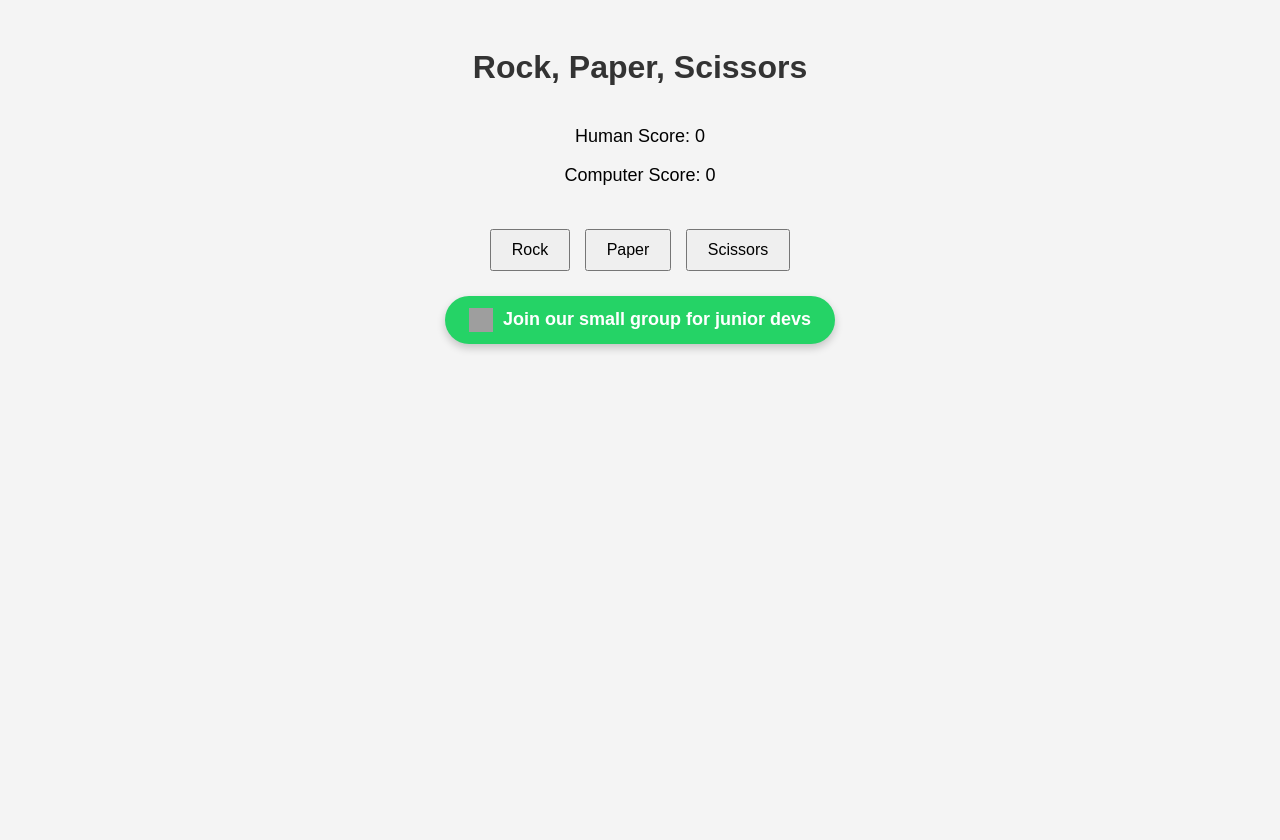
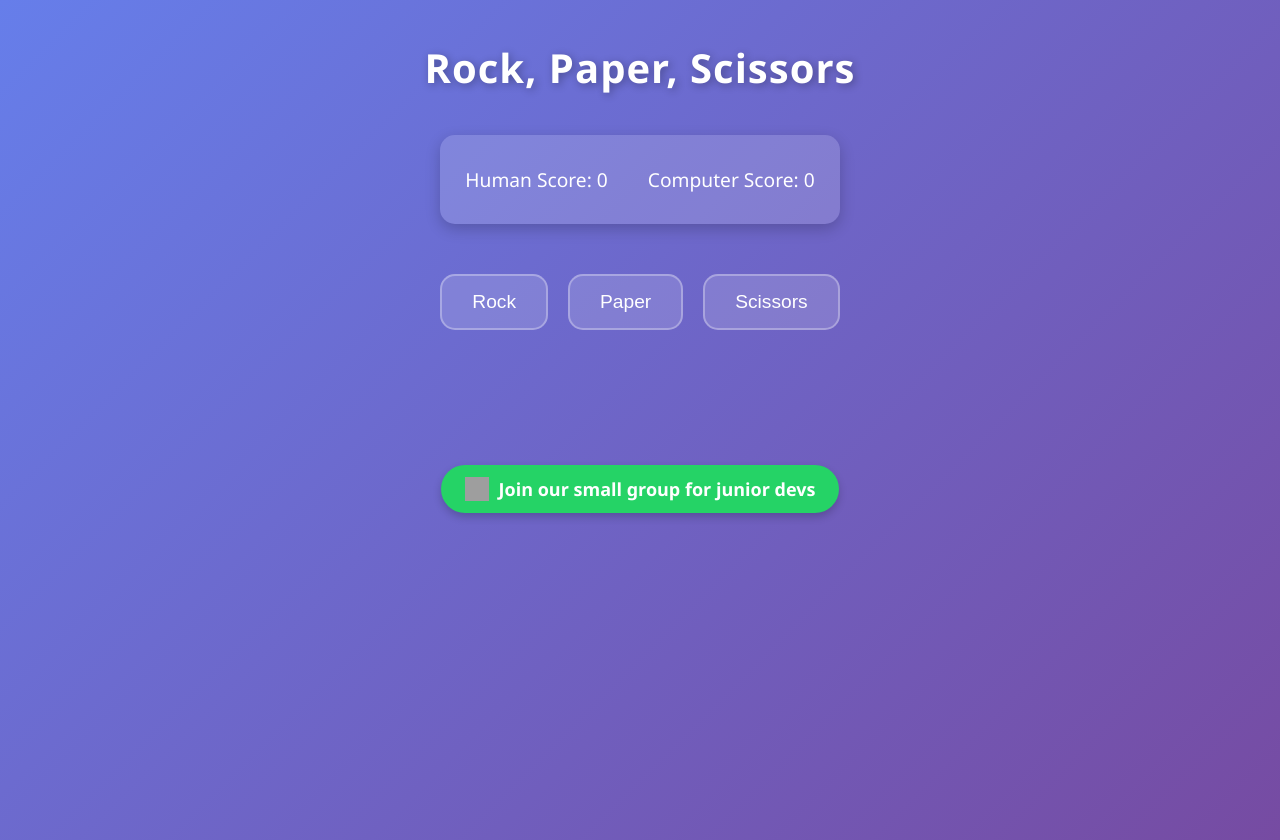
Before and after one commit to Attachee-dev/js-project, a plain HTML site: page index.html in a window 1280 px wide. Before the commit the page ends 800 px from the top, so only its background shows below. Drawn offline with Linux system fonts and the light colour scheme; grey boxes are pictures that could not be loaded.

Commit message:
rps-ui branch commit with a few ui adjustments

```diff
--- a/script.js
+++ b/script.js
@@ -38,6 +38,12 @@ function playRound(humanChoice) {
     if (roundsPlayed === 5) {
         declareWinner();
     }
+    const resultEl = document.getElementById("result");
+resultEl.textContent = result;
+resultEl.classList.add("flash");
+
+// remove animation class after it plays
+setTimeout(() => resultEl.classList.remove("flash"), 800);
 }
 
 // Function to declare final winner after 5 rounds
--- a/style.css
+++ b/style.css
@@ -1,38 +1,90 @@
-
 body {
-    font-family: Arial, sans-serif;
+    font-family: 'Segoe UI', Arial, sans-serif;
     text-align: center;
-    background: #f4f4f4;
+    background: linear-gradient(135deg, #667eea, #764ba2);
     padding: 20px;
     display: flex;
     flex-direction: column;
     align-items: center;
+    justify-content: flex-start;
+    min-height: 100vh;
+    margin: 0;
+    color: #fff;
+}
+
+/* Title */
+h1 {
+    margin: 20px 0;
+    font-size: 2.5rem;
+    letter-spacing: 1px;
+    text-shadow: 2px 2px 8px rgba(0, 0, 0, 0.3);
+}
+
+/* Scoreboard */
+.scoreboard {
+    display: flex;
+    gap: 40px;
+    margin: 20px 0;
+    font-size: 1.2rem;
+    background: rgba(255, 255, 255, 0.15);
+    padding: 12px 25px;
+    border-radius: 15px;
+    box-shadow: 0 5px 15px rgba(0,0,0,0.2);
+}
+
+/* Choices (buttons) */
+.choices {
+    margin: 30px 0;
+    display: flex;
+    gap: 20px;
+    flex-wrap: wrap;
     justify-content: center;
 }
 
-h1 {
-    color: #333;
+.choices button {
+    background: rgba(255, 255, 255, 0.15);
+    border: 2px solid rgba(255, 255, 255, 0.3);
+    border-radius: 15px;
+    padding: 15px 30px;
+    font-size: 1.2rem;
+    color: #fff;
+    cursor: pointer;
+    transition: transform 0.2s, background 0.2s, box-shadow 0.2s;
 }
 
-.scoreboard {
-    margin-bottom: 20px;
-    font-size: 18px;
+.choices button:hover {
+    background: rgba(255, 255, 255, 0.3);
+    transform: scale(1.1);
+    box-shadow: 0 5px 15px rgba(0,0,0,0.3);
 }
 
-.choices button {
-    padding: 10px 20px;
-    margin: 5px;
-    font-size: 16px;
-    cursor: pointer;
+.choices button:active {
+    transform: scale(0.95);
 }
 
+/* Result Text */
 #result {
-    margin-top: 20px;
+    margin-top: 25px;
     font-weight: bold;
-    font-size: 18px;
+    font-size: 1.5rem;
+    min-height: 40px;
 }
+
+/* Animated result feedback */
+#result.flash {
+    animation: flash 0.8s ease;
+}
+
+@keyframes flash {
+    0% { text-shadow: 0 0 15px yellow; transform: scale(1.1); }
+    100% { text-shadow: none; transform: scale(1); }
+}
+
+/* WhatsApp Button */
 .whatsapp-button {
-            display: inline-block;
+    display: inline-flex;
+    align-items: center;
+    gap: 10px;
     padding: 12px 24px;
     background-color: #25D366;
     color: white;
@@ -42,16 +94,15 @@ h1 {
     border-radius: 50px;
     box-shadow: 0 4px 8px rgba(0, 0, 0, 0.2);
     transition: transform 0.3s, box-shadow 0.3s;
-            display: flex;
-            align-items: center;
-            gap: 10px;
+    margin-top: 40px;
+}
 
-        }
 .whatsapp-icon {
     width: 24px;
     height: 24px;
 }
+
 .whatsapp-button:hover {
-            transform: translateY(-2px);
+    transform: translateY(-2px) scale(1.05);
     box-shadow: 0 6px 12px rgba(0, 0, 0, 0.3);
 }
```
Lines whose indentation alone changed are shown as unchanged.
